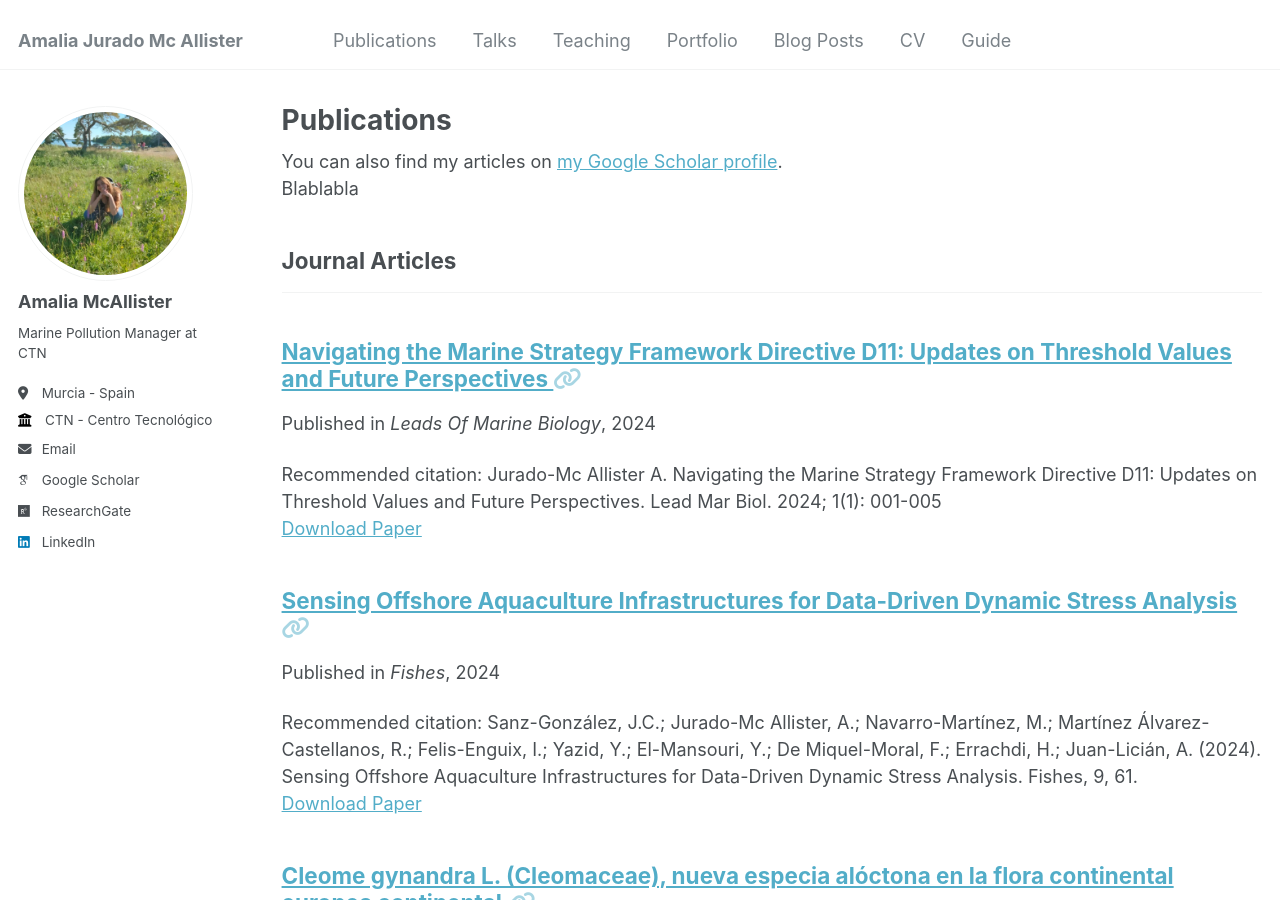
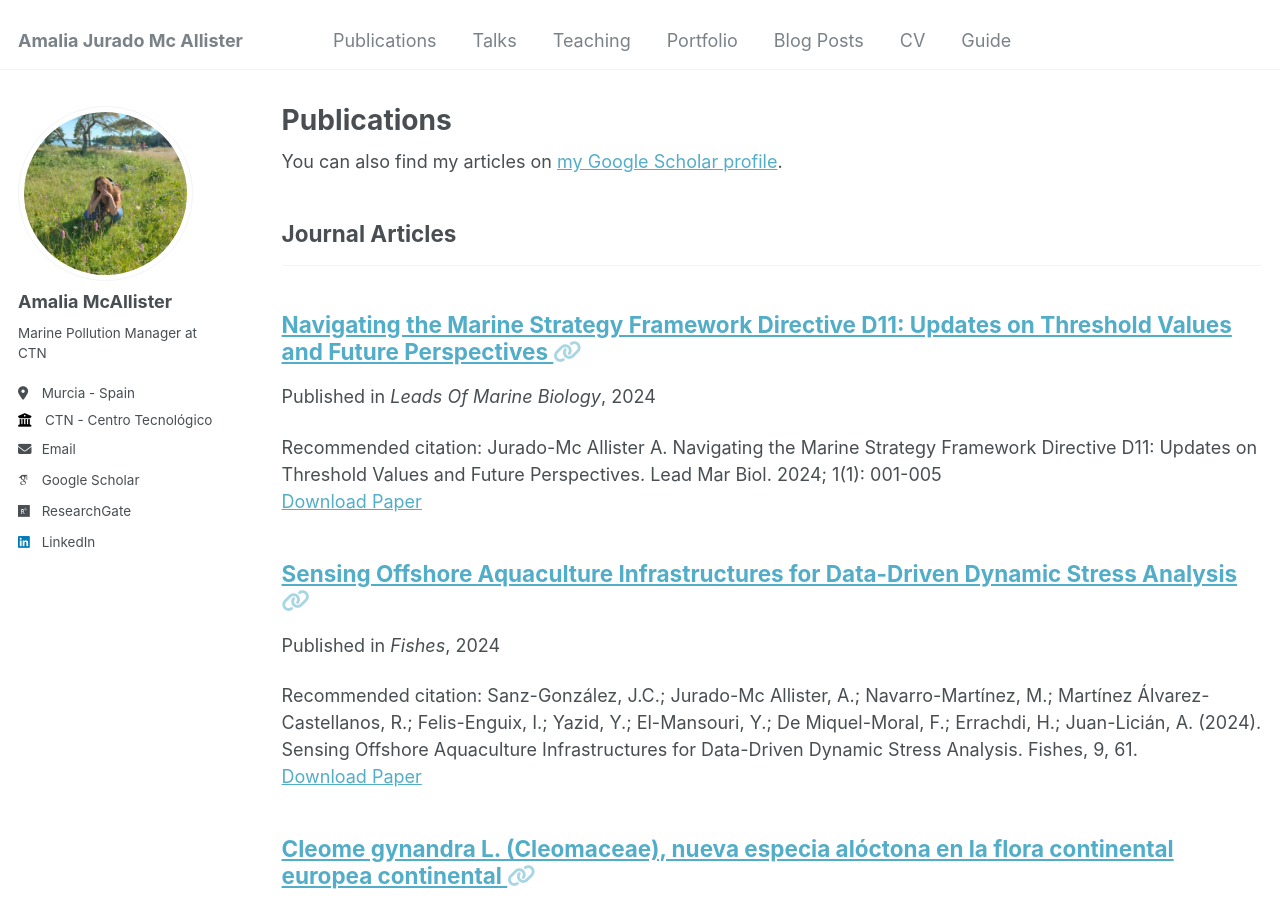
Before and after one commit to amalia-mcallister/amalia-mcallister.github.io, a Jekyll site: the page built from _pages/publications.html, in a window 1280 px wide and 900 px high. Built offline with Jekyll 4.4.1, drawn with Linux system fonts in a browser that asks for light colours; some web fonts are replaced.

Commit message:
Update publications.html

```diff
--- a/_pages/publications.html
+++ b/_pages/publications.html
@@ -9,8 +9,8 @@ author_profile: true
   <div class="wordwrap">You can also find my articles on <a href="{{site.author.googlescholar}}">my Google Scholar profile</a>.</div>
 {% endif %}
 
-{% if true %}
-  <div class="wordwrap">Blablabla</div>
+{% if false %}
+  <div class="wordwrap"></div>
 {% endif %}
 
 {% include base_path %}
```
